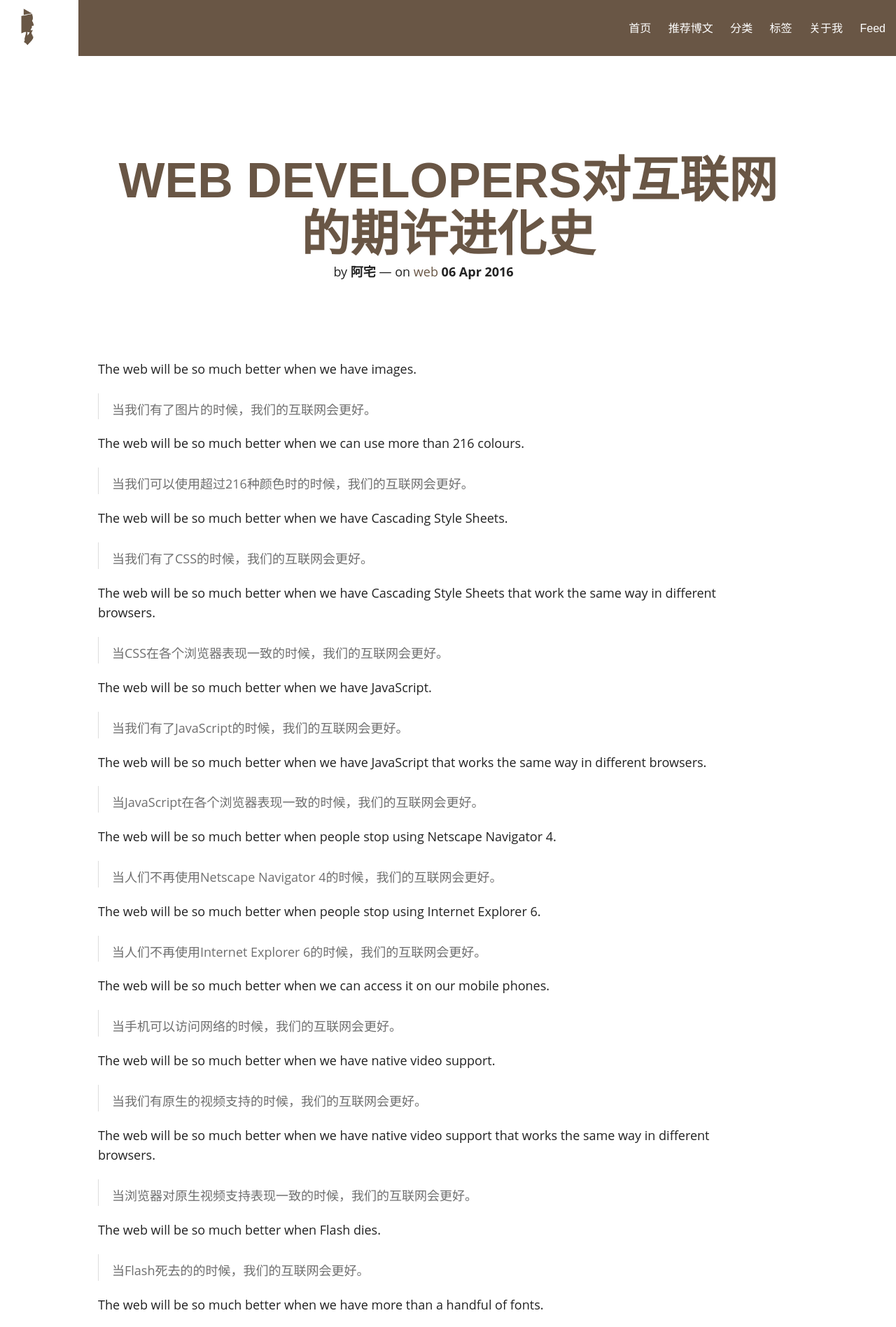
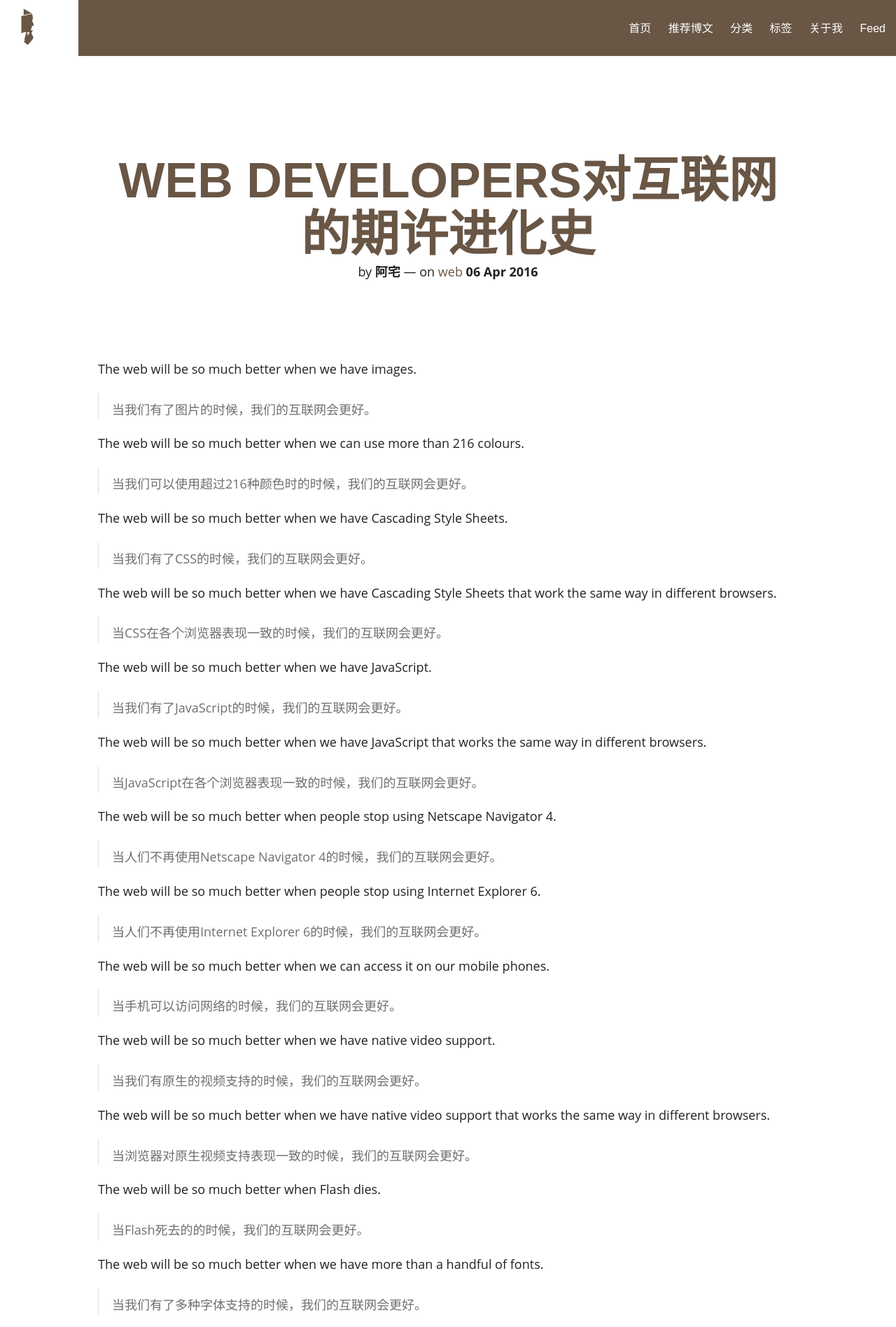
Before and after one commit to guocailee/guocailee.github.io, a Jekyll site: the page built from _posts/2016-04-06-A-brief-history-of-the-World-Wide-Web-by-web-developers.md, in a window 1280 px wide. Shown: the top 1896 px of the page at 70% size. Built offline with Jekyll 4.4.1, drawn with Linux system fonts in a browser that asks for light colours; nearby versions of some CDN libraries; comment, search, counter and statistics services are not loaded.

Commit message:
update post

```diff
--- a/assets/css/post.css
+++ b/assets/css/post.css
@@ -806,7 +806,6 @@ article.notepad-post-content>div:not(.notepad-post-title) div {
 
 .post-template .row p,
 .page-template .row p {
-  max-width: 56.25rem !important;
   font-size: 1.125rem !important;
 }
 
```
